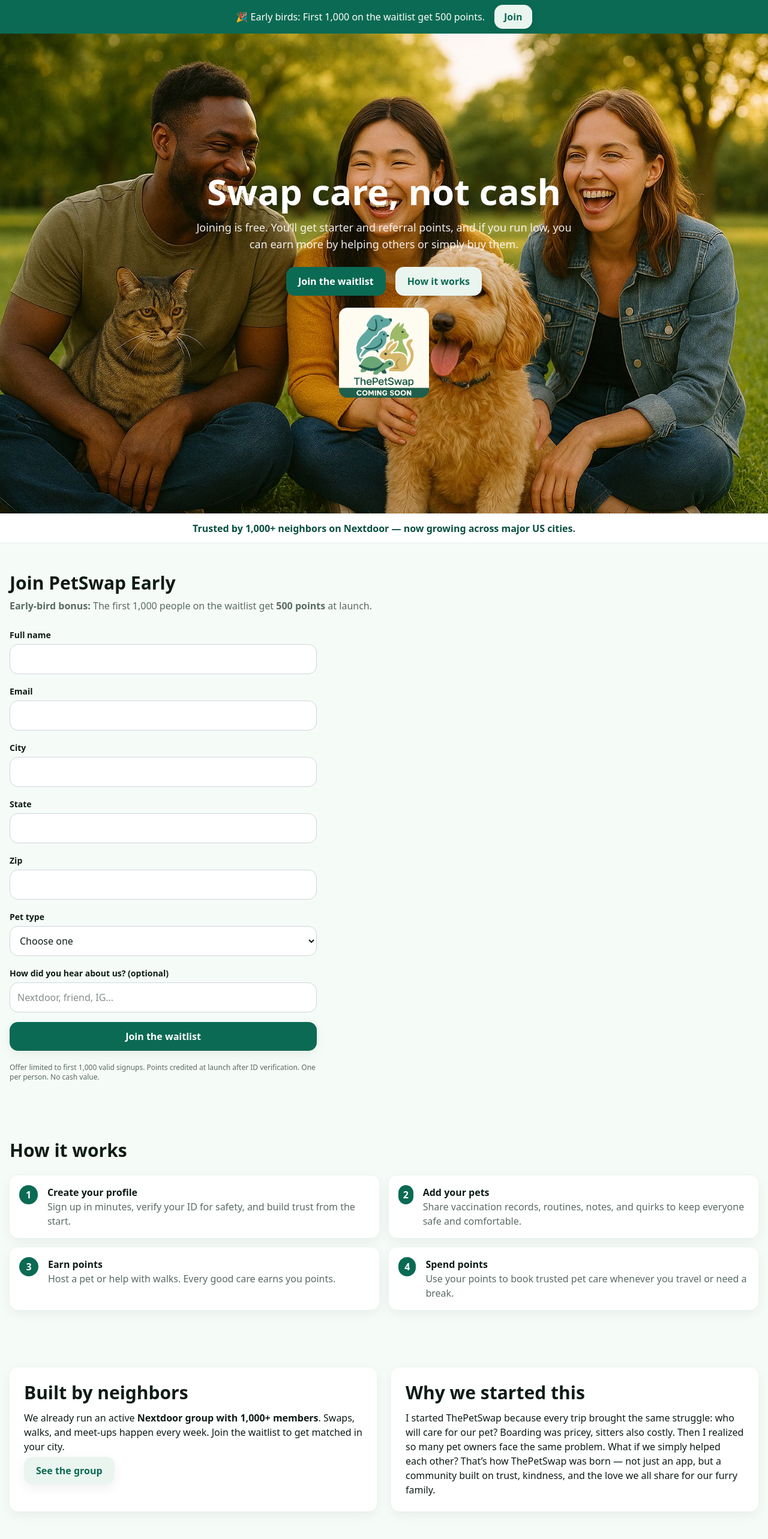
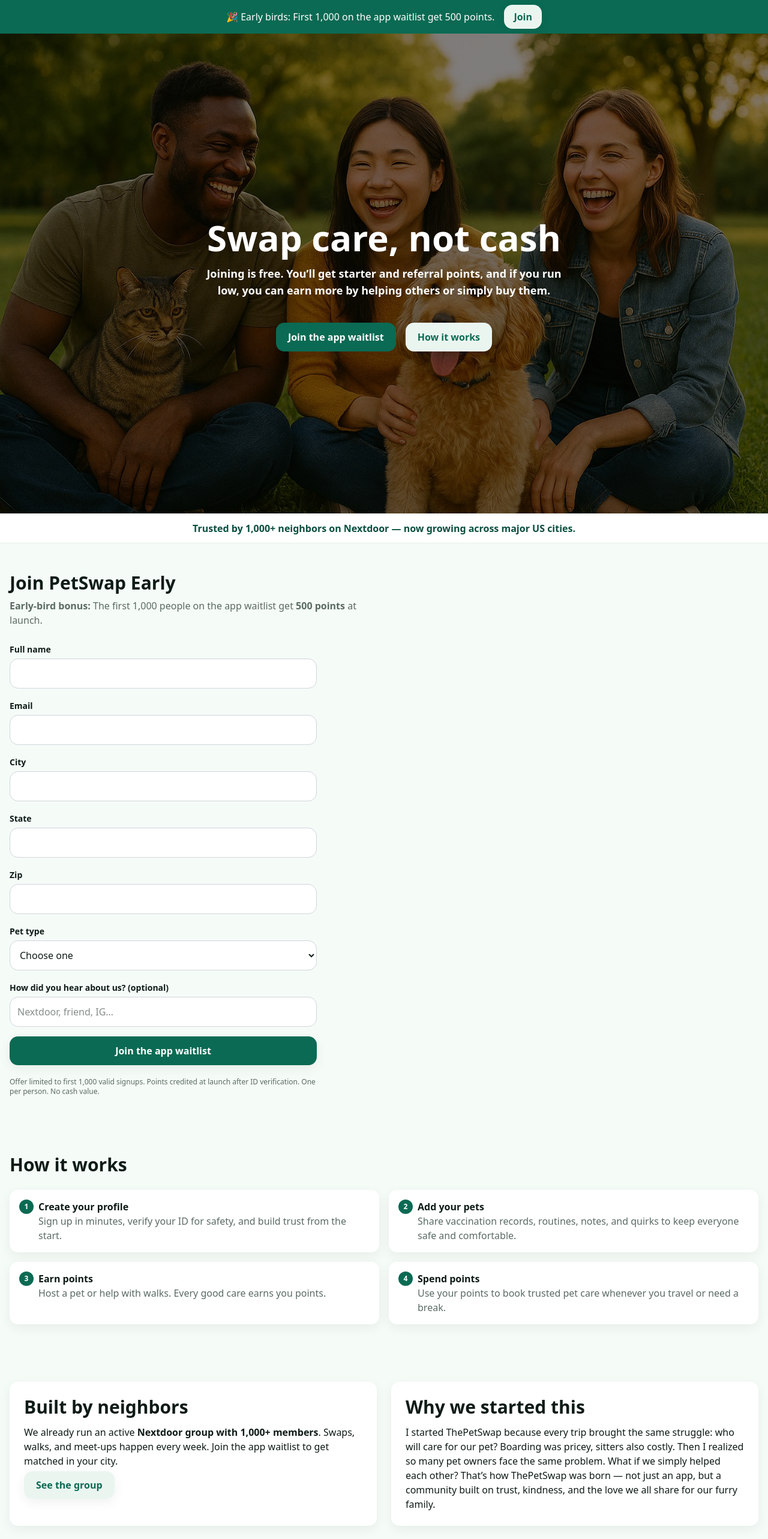
Before and after one commit to ralexand56/petswaplanding, a Next.js app: page / in a window 1280 px wide. Shown: the top 2566 px of the page at 60% size. Built offline with nearby package versions, Linux system fonts and the light colour scheme.

Commit message:
Updated app copy and hero bold text

```diff
--- a/app/components/AnnouncementBar.tsx
+++ b/app/components/AnnouncementBar.tsx
@@ -2,7 +2,7 @@
   return (
     <div className="bg-brand text-white">
       <div className="max-w-content mx-auto flex items-center justify-center gap-4 px-4 py-2">
-        <span>🎉 Early birds: First 1,000 on the waitlist get 500 points.</span>
+        <span>🎉 Early birds: First 1,000 on the app waitlist get 500 points.</span>
         <a
           href="#waitlist"
           className="inline-block rounded-xl bg-[#eaf5f0] px-4 py-2 font-semibold text-brand shadow-soft hover:brightness-95"
--- a/app/components/Community.tsx
+++ b/app/components/Community.tsx
@@ -8,7 +8,7 @@
           <p className="mt-3">
             We already run an active{" "}
             <strong>Nextdoor group with 1,000+ members</strong>. Swaps, walks,
-            and meet-ups happen every week. Join the waitlist to get matched in
+            and meet-ups happen every week. Join the app waitlist to get matched in
             your city.
           </p>
           <p className="mt-4">
--- a/app/components/FinalCTA.tsx
+++ b/app/components/FinalCTA.tsx
@@ -12,7 +12,7 @@
               href="#waitlist"
               className="rounded-xl bg-brand px-6 py-3 font-semibold text-white shadow-soft hover:brightness-95"
             >
-              Join the waitlist
+              Join the app waitlist
             </a>
           </p>
         </div>
--- a/app/components/Footer.tsx
+++ b/app/components/Footer.tsx
@@ -4,13 +4,13 @@
       <div className="mx-auto flex max-w-content flex-wrap items-center justify-between gap-3 px-4">
         <div>© ThePetSwap. All rights reserved.</div>
         <nav className="flex gap-4">
-          <a href="#" className="text-brand-dark hover:underline">
+          {/* <a href="#" className="text-brand-dark hover:underline">
             Privacy
           </a>
           <a href="#" className="text-brand-dark hover:underline">
             Terms
-          </a>
-          <a href="#" className="text-brand-dark hover:underline">
+          </a> */}
+          <a href="mailto:thepetswap@gmail.com" className="text-brand-dark hover:underline">
             Contact
           </a>
         </nav>
--- a/app/components/Hero.tsx
+++ b/app/components/Hero.tsx
@@ -2,13 +2,13 @@
 
 export default function HeroFull() {
   return (
-    <section className="relative h-screen w-full">
+    <section className="relative h-screen w-full bg-black">
       <Image
         src="/images/petswap-hero.jpeg"
         alt="Two neighbors meeting with their dogs for a PetSwap hand-off"
         fill
         priority
-        className="object-cover"
+        className="object-cover opacity-50"
       />
 
       {/* Content overlay */}
@@ -18,7 +18,7 @@
             <h1 className="text-4xl font-bold text-white md:text-6xl">
               Swap care, not cash
             </h1>
-            <p className="mt-4 text-lg text-white/90">
+            <p className="mt-4rounded-xl font-semibold p-4 text-lg text-white">
               Joining is free. You’ll get starter and referral points, and if
               you run low, you can earn more by helping others or simply buy
               them.
@@ -28,7 +28,7 @@
                 href="#waitlist"
                 className="rounded-xl bg-brand px-5 py-3 font-semibold text-white shadow-soft hover:brightness-95"
               >
-                Join the waitlist
+                Join the app waitlist
               </a>
               <a
                 href="#how-it-works"
@@ -39,13 +39,13 @@
             </div>
           </div>
         </div>
-        <Image
+        {/* <Image
           className="inset-0 z-[9999] rounded-xl mt-5"
           src="/images/banner_logo.png"
           alt="PetSwap logo"
           width={150}
           height={75}
-        />
+        /> */}
       </div>
     </section>
   );
--- a/app/components/HowItWorks.tsx
+++ b/app/components/HowItWorks.tsx
@@ -1,9 +1,25 @@
 export default function HowItWorks() {
   const steps = [
-    { num: 1, title: "Create your profile", desc: "Sign up in minutes, verify your ID for safety, and build trust from the start." },
-    { num: 2, title: "Add your pets", desc: "Share vaccination records, routines, notes, and quirks to keep everyone safe and comfortable." },
-    { num: 3, title: "Earn points", desc: "Host a pet or help with walks. Every good care earns you points." },
-    { num: 4, title: "Spend points", desc: "Use your points to book trusted pet care whenever you travel or need a break." },
+    {
+      num: 1,
+      title: "Create your profile",
+      desc: "Sign up in minutes, verify your ID for safety, and build trust from the start.",
+    },
+    {
+      num: 2,
+      title: "Add your pets",
+      desc: "Share vaccination records, routines, notes, and quirks to keep everyone safe and comfortable.",
+    },
+    {
+      num: 3,
+      title: "Earn points",
+      desc: "Host a pet or help with walks. Every good care earns you points.",
+    },
+    {
+      num: 4,
+      title: "Spend points",
+      desc: "Use your points to book trusted pet care whenever you travel or need a break.",
+    },
   ];
 
   return (
@@ -15,10 +31,12 @@
           {steps.map((step) => (
             <div
               key={step.num}
-              className="flex items-start gap-4 rounded-xl bg-white p-4 shadow-soft"
+              className="flex items-start gap-2 rounded-xl bg-white p-4 shadow-soft"
             >
-              <div className="grid h-8 w-8 place-items-center rounded-full bg-brand font-extrabold text-white">
-                {step.num}
+              <div className="flex justify-center items-center text-center">
+                <div className="flex justify-center size-6 text-xs place-items-center rounded-full bg-brand font-extrabold text-white">
+                  {step.num}
+                </div>
               </div>
               <div>
                 <strong>{step.title}</strong>
--- a/app/components/WaitListForm.tsx
+++ b/app/components/WaitListForm.tsx
@@ -13,7 +13,7 @@
       disabled={pending}
       className="rounded-xl bg-brand px-5 py-3 font-semibold text-white shadow-soft hover:brightness-95 disabled:opacity-60"
     >
-      {pending ? "Joining…" : "Join the waitlist"}
+      {pending ? "Joining…" : "Join the app waitlist"}
     </button>
   );
 }
@@ -39,7 +39,7 @@
         <div>
           <h2 className="text-3xl font-bold">Join PetSwap Early</h2>
           <p className="mt-2 text-muted">
-            <strong>Early-bird bonus:</strong> The first 1,000 people on the
+            <strong>Early-bird bonus:</strong> The first 1,000 people on the app
             waitlist get <strong>500 points</strong> at launch.
           </p>
 
--- a/app/layout.tsx
+++ b/app/layout.tsx
@@ -10,7 +10,7 @@
 export const metadata: Metadata = {
   title: "ThePetSwap — Swap care, not cash (Major US cities)",
   description:
-    "ID-verified pet parents swap sitting & walks using points, not cash. Optional insurance. First 1,000 waitlisters get 500 points.",
+    "ID-verified pet parents swap sitting & walks using points, not cash. Optional insurance. First 1,000 app waitlisters get 500 points.",
   openGraph: {
     title: "ThePetSwap — Community pet care",
     description:
```
